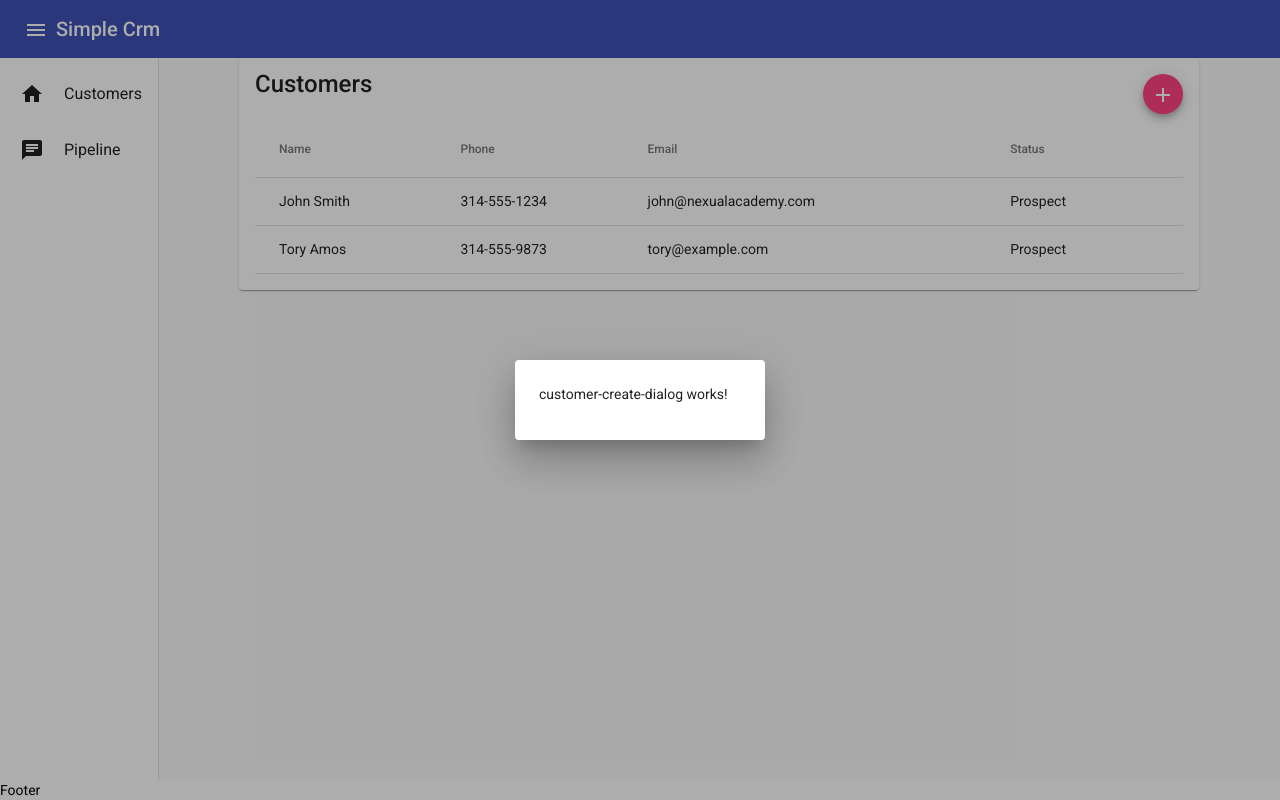
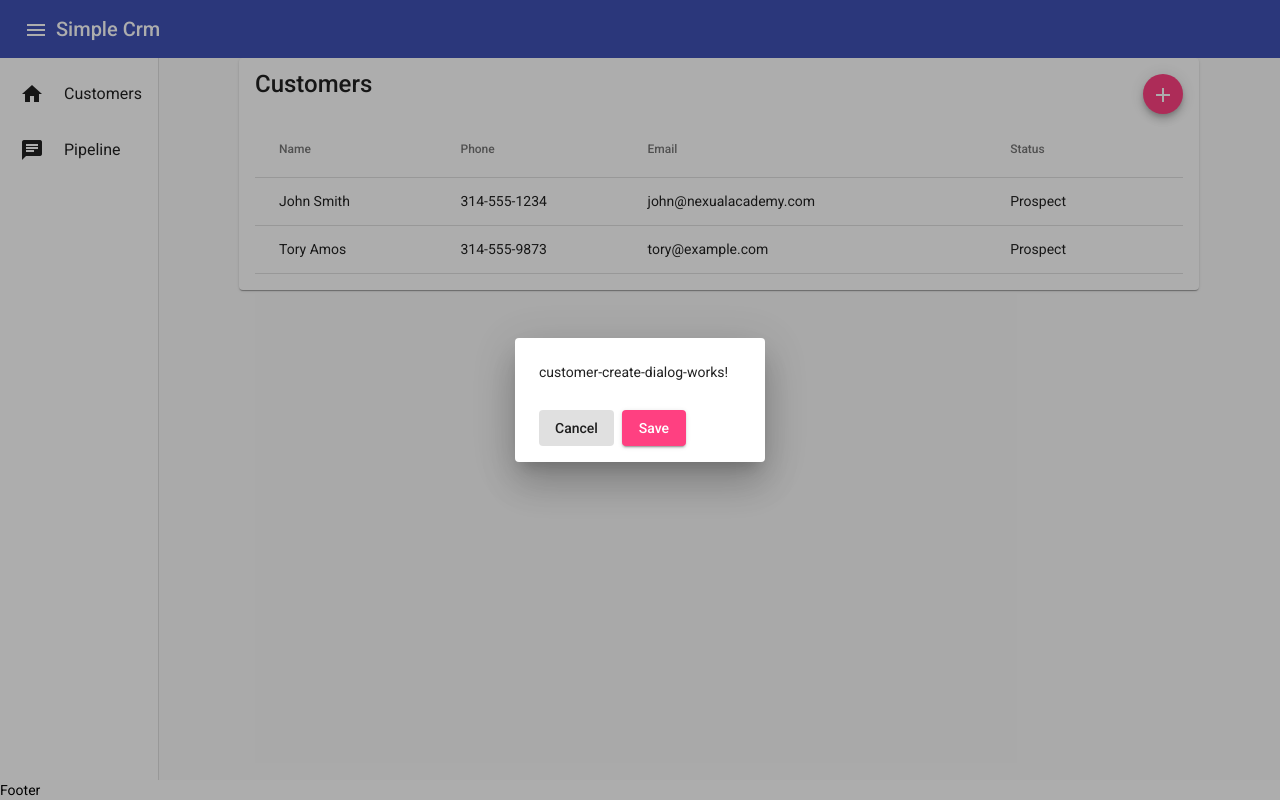
Before and after one commit to Athubbard/aspnet-core-fundamentals-v3, an Angular app in the folder SimpleCrm/simple-crm-cli/: page /customers in a window 1280 px wide. Both pictures are taken after a click on the button "add". Built offline with nearby package versions, Linux system fonts and the light colour scheme.

Commit message:
58c: basic dialog structure added to the add customer dialog

```diff
--- a/SimpleCrm/simple-crm-cli/src/app/customer/customer-create-dialog/customer-create-dialog.component.html
+++ b/SimpleCrm/simple-crm-cli/src/app/customer/customer-create-dialog/customer-create-dialog.component.html
@@ -1 +1,9 @@
-<p>customer-create-dialog works!</p>
+<mat-dialog-content>
+  <p>
+    customer-create-dialog-works!
+  </p>
+</mat-dialog-content>
+<mat-dialog-actions>
+  <button mat-button (click)="cancel()">Cancel</button>
+  <button mat-raised-button (click)="save()" color="accent">Save</button>
+</mat-dialog-actions>
--- a/SimpleCrm/simple-crm-cli/src/app/customer/customer-create-dialog/customer-create-dialog.component.ts
+++ b/SimpleCrm/simple-crm-cli/src/app/customer/customer-create-dialog/customer-create-dialog.component.ts
@@ -1,4 +1,7 @@
-import { Component, OnInit } from '@angular/core';
+import { Component, Inject, OnInit } from '@angular/core';
+import { MatDialogRef, MAT_DIALOG_DATA } from '@angular/material/dialog';
+import { Customer } from '../customer.model';
+import { CustomerService } from '../customer.service';
 
 @Component({
   selector: 'crm-customer-create-dialog',
@@ -7,9 +10,21 @@ import { Component, OnInit } from '@angular/core';
 })
 export class CustomerCreateDialogComponent implements OnInit {
 
-  constructor() { }
+  constructor(public dialogRef: MatDialogRef<CustomerCreateDialogComponent>,
+    private custService:CustomerService,
+     @Inject(MAT_DIALOG_DATA) public data: Customer | null ) { }
 
   ngOnInit(): void {
   }
 
+  save(): void {
+    const customer = {...this.data}
+    //this.custService.insert(customer);
+    this.dialogRef.close(customer);
+  }
+
+  cancel(): void {
+    this.dialogRef.close();
+  }
+
 }
--- a/SimpleCrm/simple-crm-cli/src/app/customer/customer-list-page/customer-list-page.component.html
+++ b/SimpleCrm/simple-crm-cli/src/app/customer/customer-list-page/customer-list-page.component.html
@@ -31,5 +31,7 @@
       <tr mat-header-row *matHeaderRowDef="displayColumns"></tr>
       <tr mat-row *matRowDef="let row; columns: displayColumns;"></tr>
     </table>
+
+
   </mat-card>
 </div>
--- a/SimpleCrm/simple-crm-cli/src/app/customer/customer-list-page/customer-list-page.component.ts
+++ b/SimpleCrm/simple-crm-cli/src/app/customer/customer-list-page/customer-list-page.component.ts
@@ -23,7 +23,8 @@ export class CustomerListPageComponent implements OnInit {
   displayColumns = [ 'name', 'phoneNumber', 'email', 'status'];
 
   constructor(private customerService: CustomerService,
-    public dialog: MatDialog ) {
+    public dialog: MatDialog,
+    ) {
     this.customers$ = customerService.search("");
 
   }
```
